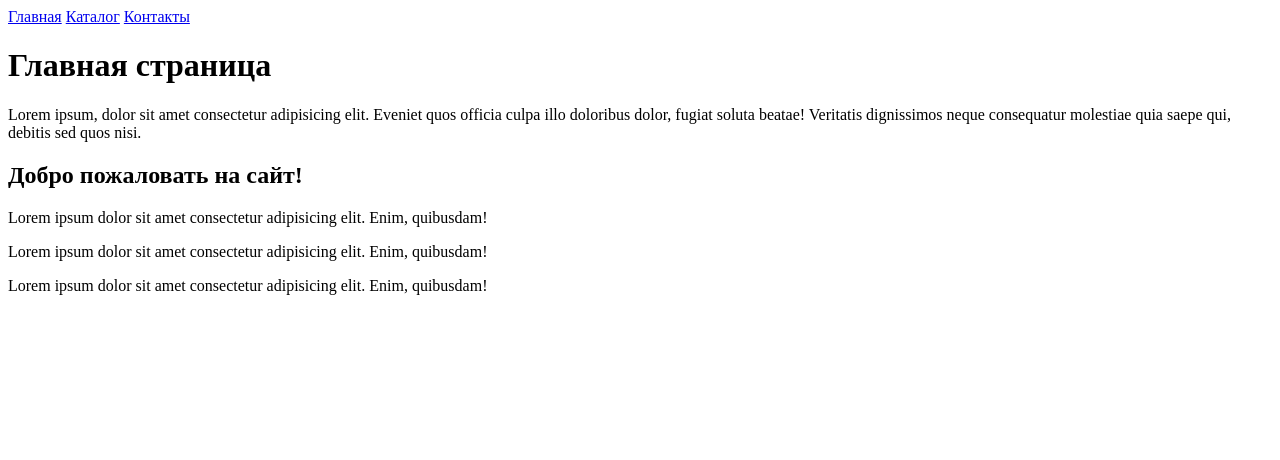
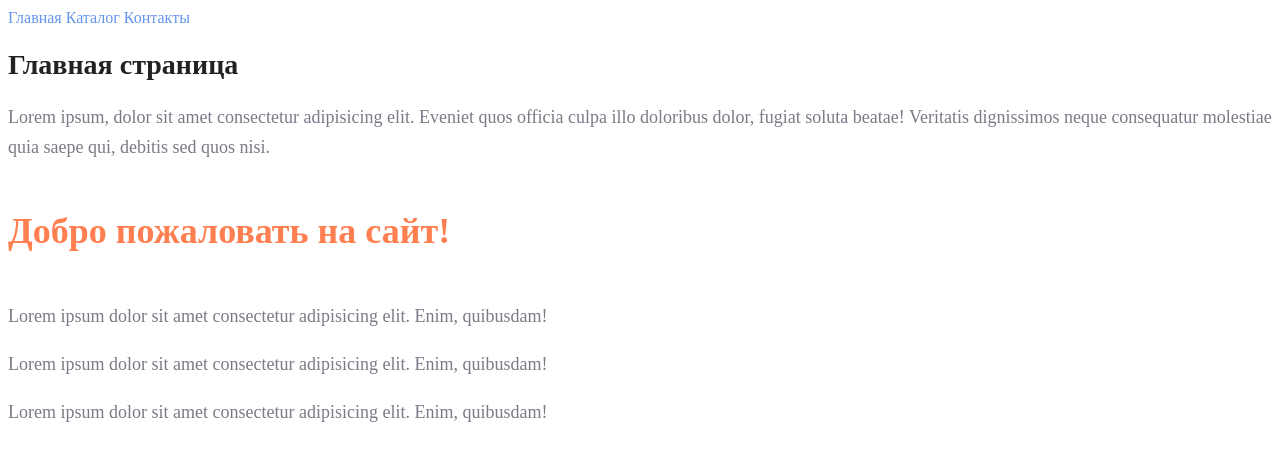
Before and after one commit to olgakarchikova/Html_Coding, a plain HTML site: page index.html in a window 1280 px wide. Drawn offline with Linux system fonts and the light colour scheme.

Commit message:
homework2 added

```diff
--- /dev/null
+++ b/css/style.css
@@ -0,0 +1,32 @@
+a {
+    text-decoration: none;
+}
+
+.link {
+    color: cornflowerblue;
+    font-size: 16px;
+    line-height: 20px;
+}
+
+.title {
+    color: #222222;
+    font-size: 28px;
+    line-height: 36px;
+    font-weight: bold;
+}
+
+.txt {
+    font-style: normal;
+    font-weight: 300;
+    font-size: 18px;
+    line-height: 30px;
+    color: #7D7987;
+}
+
+.subtitle {
+    color: coral;
+    font-style: normal;
+    font-weight: 700;
+    font-size: 36px;
+    line-height: 80px;
+}
--- a/index.html
+++ b/index.html
@@ -6,19 +6,21 @@
     <meta http-equiv="X-UA-Compatible" content="IE=edge">
     <meta name="viewport" content="width=device-width, initial-scale=1.0">
     <title>Главная страница</title>
+    <link rel="stylesheet" href="/css/style.css">
 </head>
 
 <body>
-    <a href="index.html">Главная</a>
-    <a href="catalog/catalog.html" target="_blank">Каталог</a>
-    <a href="#">Контакты</a>
-    <h1>Главная страница</h1>
-    <p>Lorem ipsum, dolor sit amet consectetur adipisicing elit. Eveniet quos officia culpa illo doloribus dolor, fugiat
+    <a class="link" href="index.html">Главная</a>
+    <a class="link" href="catalog/catalog.html" target="_blank">Каталог</a>
+    <a class="link" href="#">Контакты</a>
+    <h1 class="title">Главная страница</h1>
+    <p class="txt">Lorem ipsum, dolor sit amet consectetur adipisicing elit. Eveniet quos officia culpa illo doloribus
+        dolor, fugiat
         soluta beatae! Veritatis dignissimos neque consequatur molestiae quia saepe qui, debitis sed quos nisi.</p>
-    <h2>Добро пожаловать на сайт!</h2>
-    <p>Lorem ipsum dolor sit amet consectetur adipisicing elit. Enim, quibusdam!</p>
-    <p>Lorem ipsum dolor sit amet consectetur adipisicing elit. Enim, quibusdam!</p>
-    <p>Lorem ipsum dolor sit amet consectetur adipisicing elit. Enim, quibusdam!</p>
+    <h2 class="subtitle">Добро пожаловать на сайт!</h2>
+    <p class="txt">Lorem ipsum dolor sit amet consectetur adipisicing elit. Enim, quibusdam!</p>
+    <p class="txt">Lorem ipsum dolor sit amet consectetur adipisicing elit. Enim, quibusdam!</p>
+    <p class="txt">Lorem ipsum dolor sit amet consectetur adipisicing elit. Enim, quibusdam!</p>
 </body>
 
 </html>
```
Also changed, not shown: catalog/catalog.html (+15 -10 lines), img/cucumber.jpg (renamed from img/ogyrez.jpg), img/pepper.jpg (renamed from img/perez.jpg).
